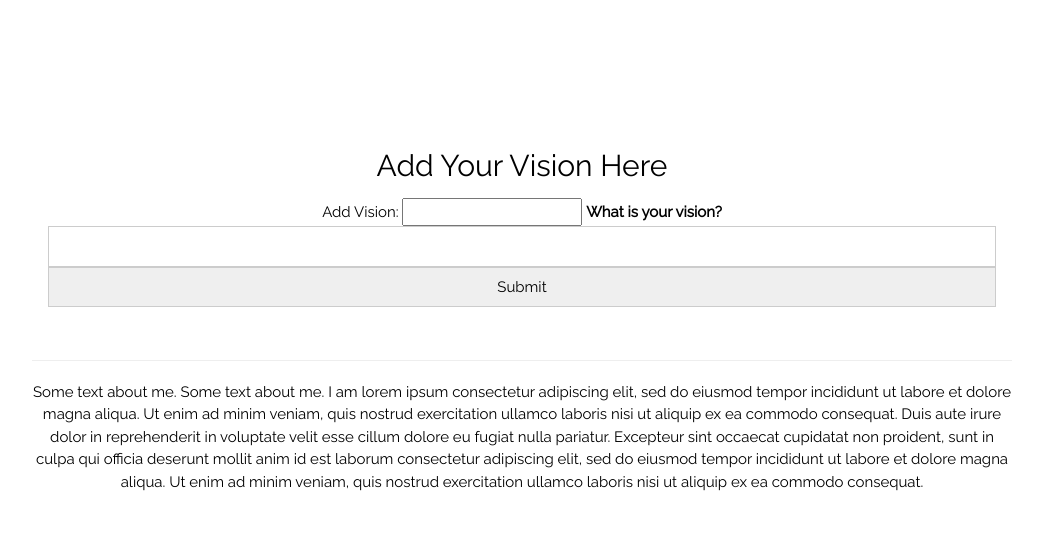
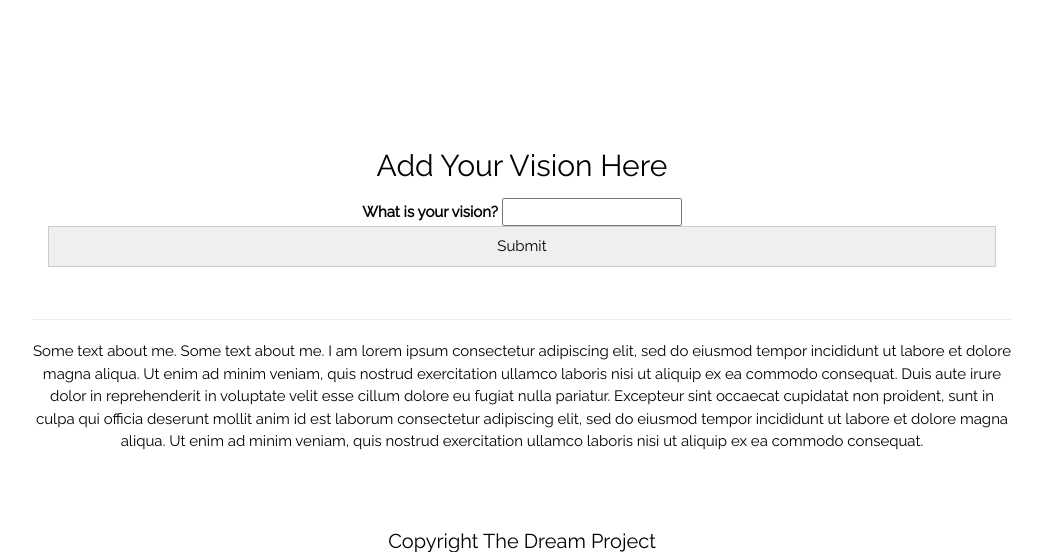
Before and after one commit to Josecruz-MVP/RememberTheCoders, a Django app: template TheDreamProject/vision_app/templates/add_vision.html in a window 1280 px wide. Shown: the part 966-1518 px from the top of the page, without its empty margins (118-1161 px from the left). Run offline with Django 4.2, Linux system fonts and the light colour scheme; the template is opened without the code that fills it: values that come from a table or form of the project are taken from there, others are empty.

Commit message:
form works now

```diff
--- a/TheDreamProject/vision_app/forms.py
+++ b/TheDreamProject/vision_app/forms.py
@@ -1,12 +1,17 @@
+"""
+All the forms are here
+"""
+
 from django import forms
-from vision_app.models import Vision, Goal, Task
+from .models import Vision
 
 class VisionForm(forms.ModelForm):
+    """A dummy docstring."""
     class Meta:
+        """A dummy docstring."""
         model = Vision
         fields = ['vision_name']
 
     def __init__(self, *args, **kwargs):
         super().__init__(*args, **kwargs)
-
-        self.fields['vision_name'].label = 'Add Vision'
+        self.fields['vision_name'].label = ''
--- a/TheDreamProject/vision_app/templates/add_vision.html
+++ b/TheDreamProject/vision_app/templates/add_vision.html
@@ -82,15 +82,13 @@ html,body,h1,h2,h3,h4,h5,h6 {font-family: "Raleway", sans-serif}
       </div>
 
 <!-- Django forms go here --> <!--action="" method="{POST}"-->
-      <form class="w3-container w3-center" class="w3-container w3-center" method = "POST">
+      <form action="{% url 'AddVision'%}" class="w3-container w3-center" class="w3-container w3-center" method = "POST">
        {% csrf_token %}
-       {{Vision_Form}}
+
 
         <label class="w3-text-black"><b>What is your vision?</b></label>
-        <input type="text" name ="save_vision" class="w3-input w3-border w3-center" >
+        {{ Vision_Form }}
         <input type="submit" class="w3-input w3-border w3-center" >
-
-
 
       </form>
 <!-- Django forms go here -->
```
Also changed, not shown: TheDreamProject/vision_app/views.py (+14 -19 lines).
